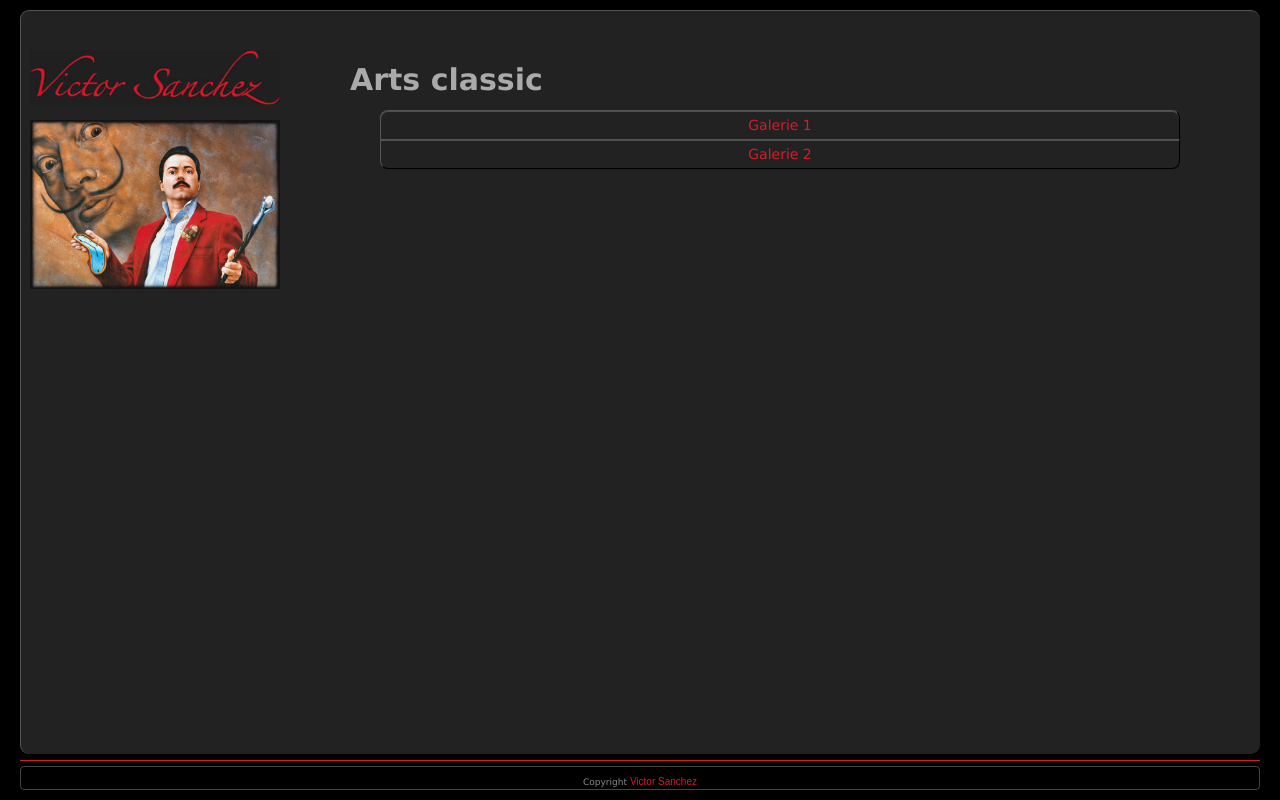
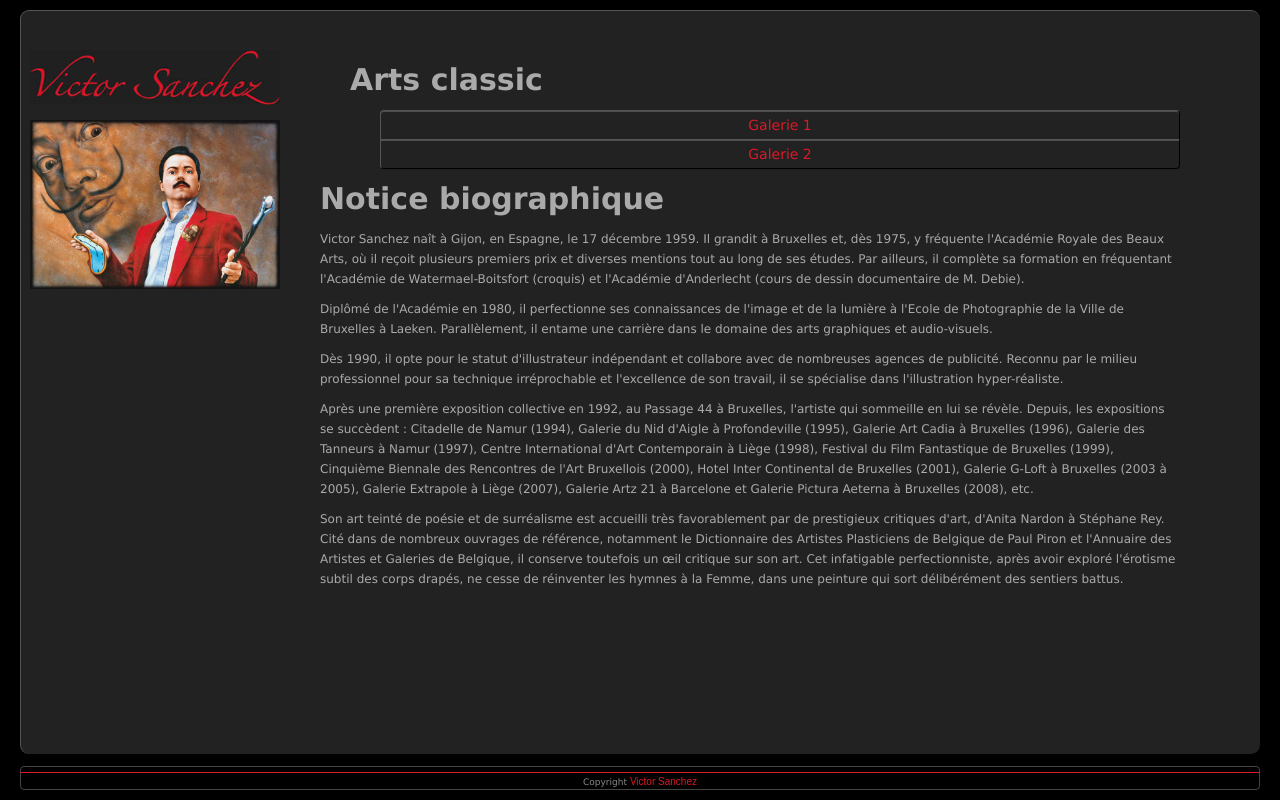
Before and after one commit to j-san/victor-sanchez-artwork-gathering, a plain HTML site: page www/index.html in a window 1280 px wide. Drawn offline with Linux system fonts and the light colour scheme.

Commit message:
scroll + carousel title + content

```diff
--- a/www/css/style.css
+++ b/www/css/style.css
@@ -41,6 +41,9 @@ a {
 
 	z-index: 1;
 	background: #222;
+}
+#carousel h1 {
+	position: absolute;
 }
 .carousel-inner {
 	height: 100%;
@@ -100,21 +103,23 @@ a {
 	left: 30px;
 }
 
-#menu {
+#main {
 	position: fixed;
 	top: 50px;
 	right: 100px;
 	left: 320px;
+	bottom: 50px;
+    overflow-y: scroll;
 }
 
-#menu .gallery {
+#main .gallery {
 	margin-left: 30px;
 }
 
-#menu .btn-group {
+#main .btn-group {
 	display: block;
 }
-#menu .btn {
+.btn {
 	box-sizing: border-box;
 
 	border: 1px solid #555;
@@ -125,10 +130,10 @@ a {
 	text-shadow: none;
 }
 
-#menu .btn:first-child {
+.btn:first-child {
 	border-radius: 8px 8px 0 0;
 }
-#menu .btn:last-child {
+.btn:last-child {
 	border-radius: 0 0 8px 8px;
 }
 
@@ -137,7 +142,7 @@ a {
 	content: " ";
 
 	position: fixed;
-	bottom: 39px;
+s	bottom: 39px;
 	left: 20px;
 	right: 20px;
 
--- a/www/index.html
+++ b/www/index.html
@@ -7,7 +7,7 @@
 	<meta content="Victor, Sanchez, artiste peintre, Bruxelles, Belgique, peinture d'art, artiste, peintre, illustrateur, art, peinture, illustration, publicité, tableau, acrylique, dessin, hyper-réaliste, réalisme contemporain, belge, belgique, dessinateur, maquette, maquetiste, figuration, couleur, toile, contemporain, atelier, couleur,  realiste, toile, technique, graphisme, femme, portrait, modÃ¨le, creation, nu, drapé" name="keywords">
 	<meta content="Victor Sanchez" name="author">
 	<meta content="art, peinture, illustration" name="Category">
-
+	<meta name="viewport" content="width=device-width" />
 
 	<link rel="stylesheet" media="screen" href="bootstrap/css/bootstrap.css" />
 	<link rel="stylesheet" media="screen" href="bootstrap/css/bootstrap-responsive.css" />
@@ -18,8 +18,43 @@
 	<div id="content">
 		<img class="home-title" src="img/victor sanchez.jpg" title="Victor Sanchez" alt="Signature">
 		<img class="home-artwork" src="img/autoportraitvsanchez.jpg">
-		<div id="menu"> </div>
+        <div id="main">
+            <div id="menu">
+            </div>
+            <h2>Notice biographique</h2>
+
+            <p>Victor Sanchez naît à Gijon, en Espagne, le 17 décembre 1959. Il grandit à Bruxelles et,
+            dès 1975, y fréquente l'Académie Royale des Beaux Arts, où il reçoit plusieurs premiers prix
+            et diverses mentions tout au long de ses études. Par ailleurs, il complète sa formation en
+            fréquentant l'Académie de Watermael-Boitsfort (croquis) et l'Académie d'Anderlecht (cours de
+            dessin documentaire de M. Debie).</p>
+
+            <p>Diplômé de l'Académie en 1980, il perfectionne ses connaissances de l'image et de la lumière à
+            l'Ecole de Photographie de la Ville de Bruxelles à Laeken. Parallèlement, il entame une
+            carrière dans le domaine des arts graphiques et audio-visuels.</p>
+
+            <p>Dès 1990, il opte pour le statut d'illustrateur indépendant et collabore avec de nombreuses
+            agences de publicité. Reconnu par le milieu professionnel pour sa technique irréprochable et
+            l'excellence de son travail, il se spécialise dans l'illustration hyper-réaliste.</p>
+
+            <p>Après une première exposition collective en 1992, au Passage 44 à Bruxelles,
+            l'artiste qui sommeille en lui se révèle. Depuis, les expositions se succèdent :
+            Citadelle de Namur (1994), Galerie du Nid d'Aigle à Profondeville (1995), Galerie Art
+            Cadia à Bruxelles (1996), Galerie des Tanneurs à Namur (1997), Centre International d'Art
+            Contemporain à Liège (1998), Festival du Film Fantastique de Bruxelles (1999), Cinquième
+            Biennale des Rencontres de l'Art Bruxellois (2000), Hotel Inter Continental de Bruxelles (2001),
+            Galerie G-Loft à Bruxelles (2003 à 2005), Galerie Extrapole à Liège (2007), Galerie Artz 21 à
+            Barcelone et Galerie Pictura Aeterna à Bruxelles (2008), etc.</p>
+
+            <p>Son art teinté de poésie et de surréalisme est accueilli très favorablement par de
+            prestigieux critiques d'art, d'Anita Nardon à Stéphane Rey. Cité dans de nombreux ouvrages
+            de référence, notamment le Dictionnaire des Artistes Plasticiens de Belgique de Paul Piron
+            et l'Annuaire des Artistes et Galeries de Belgique, il conserve toutefois un œil critique sur
+            son art. Cet infatigable perfectionniste, après avoir exploré l'érotisme subtil des corps drapés,
+            ne cesse de réinventer les hymnes à la Femme, dans une peinture qui sort délibérément des sentiers battus.</p>
+    </div>
 		<div id="carousel" class="carousel slide">
+            <h1 id="carousel-title"></h1>
 			<div class="carousel-inner">
 			</div>
 			<a class="close">&times;</a>
--- a/www/js/gallery.js
+++ b/www/js/gallery.js
@@ -2,6 +2,8 @@ $(function () {
 	var menu = $("#menu"),
 		carousel = $("#carousel"),
 		carInner = carousel.find(".carousel-inner"),
+        title = $("#carousel-title"),
+        to,
 		count = 0;
 
 	addGalleries(galleryData, menu);
@@ -19,27 +21,40 @@ $(function () {
 			if (gallery.photos) {
 				var elem = $("<a class='btn btn-gallery'>" + gallery.title + "</a>").appendTo(menu);
 				elem.attr("href", "#g" + count);
-				addPhotos(gallery.photos, "g" + count);
+				addPhotos(gallery.photos, "g" + count, gallery.title);
 				count++;
 			}
 		}
 	}
 
-	function addPhotos(photos, id) {
+	function addPhotos(photos, id, title) {
 		for (i in photos) {
 			var photo = photos[i];
-			var img = $("<div />").appendTo(carInner);
+			var item = $("<div class='item' title='" + title + "' />").appendTo(carInner);
 			if (i == 0) {
-				img.attr("id", id); // first image in given list will be referenced
+				item.attr("id", id); // first image in given list will be referenced
 			}
-			img.addClass("item");
 
-			img.append($("<img>").prop("src", photo).wrap("<div class='v-align'/>").parent().wrap("<div class='v-align-wrap'/>").parent());
+			$("<img src='" + photo + "'>")
+                .wrap("<div class='v-align'/>").parent()
+                .wrap("<div class='v-align-wrap'/>").parent()
+                .appendTo(item);
 		}
 	}
+    carousel.on("slid", function () {
+        var newTitle = carousel.find(".active").prop("title");
+        if (newTitle !== title.text()) {
+            title.text(newTitle).fadeIn();
+            clearTimeout(to);
+            to = setTimeout(function () {
+                title.fadeOut();
+            }, 3000);
+        }
+    });
 	$(document.body).delegate('.btn.btn-gallery', 'click', function () {
 		$(".active").removeClass("active"); // deactive preceding active element
 		$($(this).attr("href")).addClass("active");
+        carousel.trigger("slid");
 		carousel.carousel({
 			interval: false
 		}).slideDown();
```
